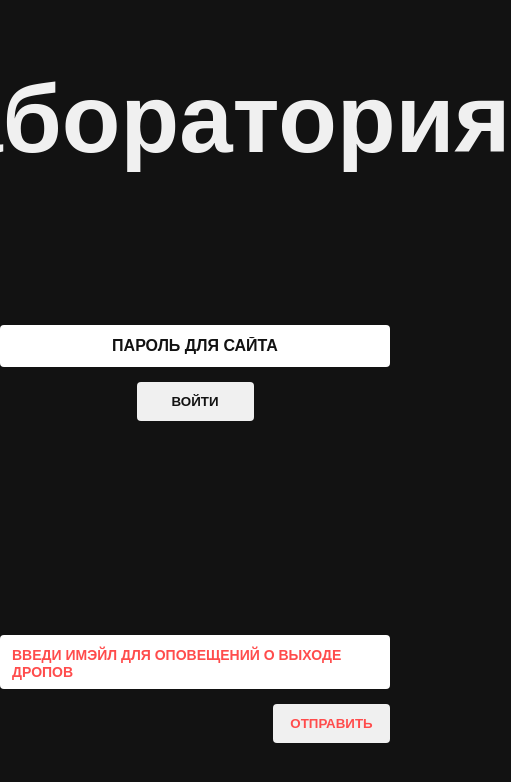
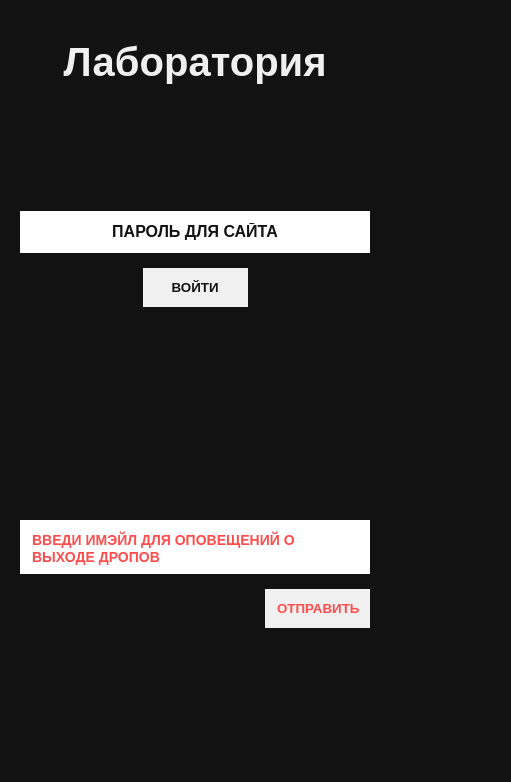
Before and after one commit to QuiteAir/lab, a plain HTML site: page index.html in a window 390 px wide. Shown: the whole page, 511 px wide, since content can reach past the window. Drawn offline with Linux system fonts and the light colour scheme.

Commit message:
feat: mobile responsivness

```diff
--- a/index.html
+++ b/index.html
@@ -7,7 +7,9 @@
     <link rel="stylesheet" href="styles.css" />
   </head>
   <body>
-    <h1>Лаборатория</h1>
+    <div class="hero">
+      <h1>Лаборатория</h1>
+    </div>
 
     <main>
       <!-- Форма входа по паролю -->
@@ -66,7 +68,9 @@
             >ВВЕДИ ИМЭЙЛ ДЛЯ ОПОВЕЩЕНИЙ О ВЫХОДЕ ДРОПОВ</span
           >
         </div>
-        <button class="subscribe" type="submit">ОТПРАВИТЬ</button>
+        <button class="subscribe" id="email-submit" type="submit">
+          ОТПРАВИТЬ
+        </button>
       </form>
     </main>
   </body>
--- a/styles.css
+++ b/styles.css
@@ -26,6 +26,10 @@
 	}
 }
 
+* {
+	box-sizing: border-box;
+}
+
 body {
 	margin: 0;
 	padding: 0;
@@ -37,8 +41,21 @@ body {
 	align-items: center;
 }
 
-h1 {
-	font-size: 6em;
+.hero {
+	width: 100%;
+	max-width: 1200px;
+	padding: 0 16px;
+	box-sizing: border-box;
+	margin: 0 auto;
+	text-align: center;
+}
+
+.hero h1 {
+	font-size: clamp(2.5rem, 10vw, 6rem);
+	/* от 2.5rem до 6rem */
+	line-height: 1.1;
+	margin: 40px 0;
+	word-break: break-word;
 }
 
 main {
@@ -78,7 +95,7 @@ input[type="password"],
 input[type="email"] {
 	padding: 12px;
 	border: none;
-	border-radius: 4px;
+	border-radius: 0;
 	font-size: 16px;
 }
 
@@ -92,7 +109,7 @@ button {
 	background-color: var(--main-white);
 	color: var(--main-black);
 	border: none;
-	border-radius: 4px;
+	border-radius: 0;
 	font-weight: bold;
 	cursor: pointer;
 	transition: background-color 0.2s ease;
@@ -109,6 +126,10 @@ button.subscribe {
 
 button:hover {
 	background-color: var(--hover-white);
+}
+
+#email-submit {
+	min-width: 100px;
 }
 
 .label {
```
